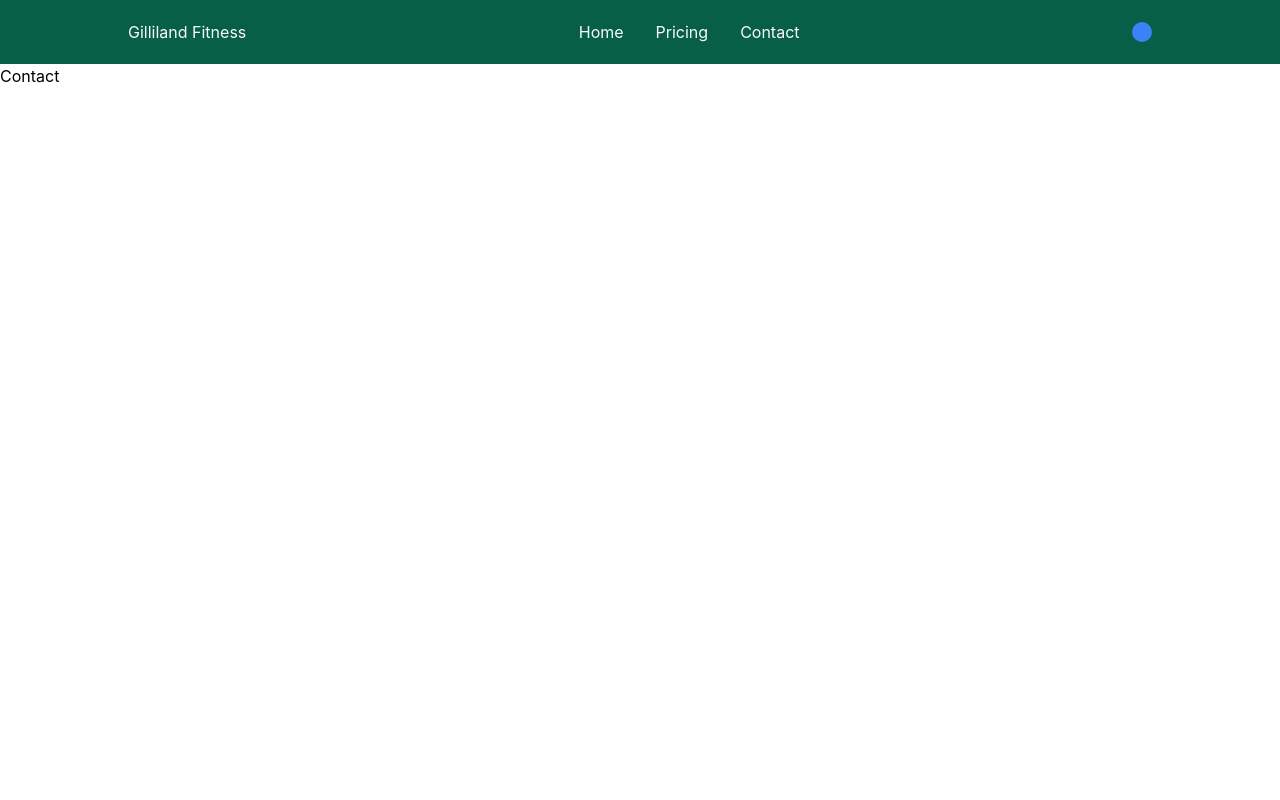
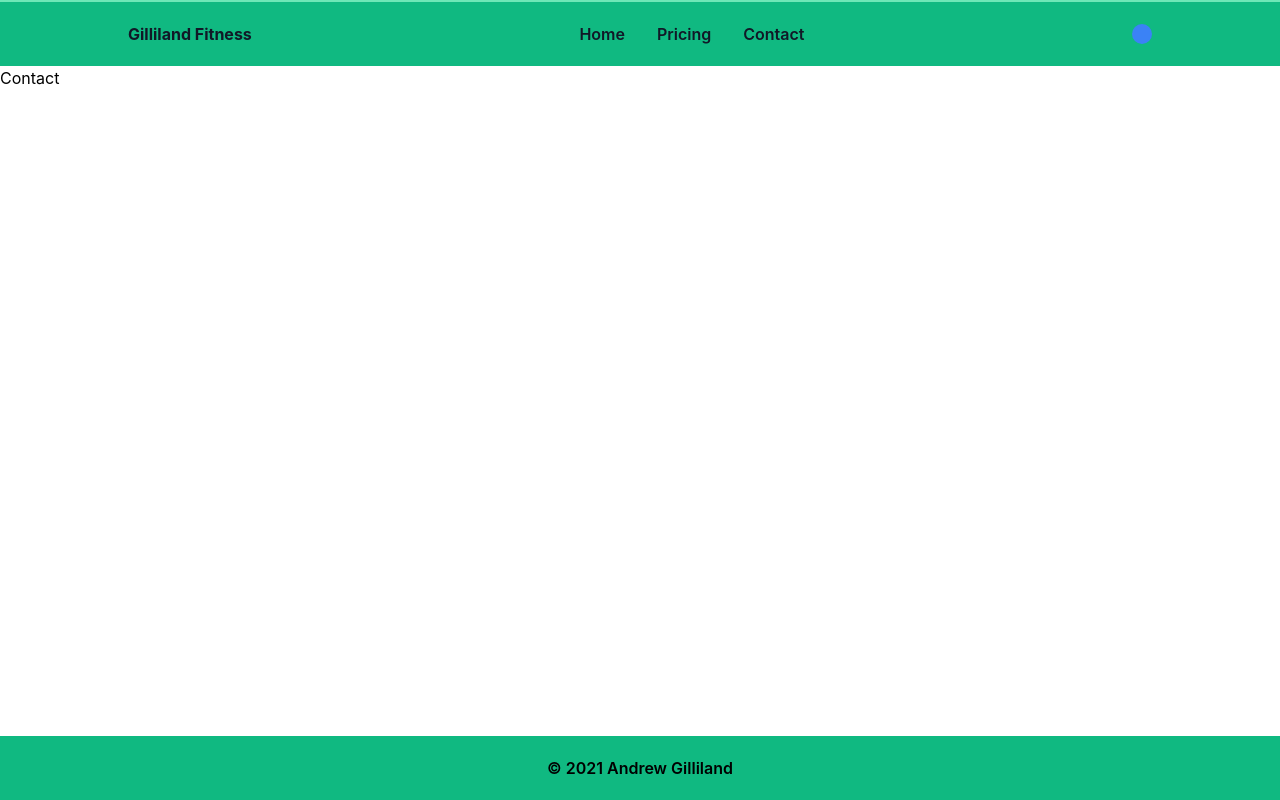
Before and after one commit to andrewgilliland/gilliland-fitness-next, a Next.js app: page /contact in a window 1280 px wide. Built offline with nearby package versions, Linux system fonts and the light colour scheme.

Commit message:
adds footer component

```diff
--- /dev/null
+++ b/components/Footer.js
@@ -0,0 +1,9 @@
+export default function Footer() {
+  return (
+    <footer className="bg-green-500 py-5 flex justify-center">
+      <div className="font-semibold">
+        © {new Date().getFullYear()} Andrew Gilliland
+      </div>
+    </footer>
+  );
+}
--- a/components/Header.js
+++ b/components/Header.js
@@ -3,9 +3,9 @@ import Nav from "./Nav";
 
 export default function Header() {
   return (
-    <header className="bg-green-800">
-      <div className="text-gray-50 py-5 flex justify-between items-center mx-auto max-w-5xl">
-        <h1>
+    <header className="bg-green-500 border-t-2 border-green-300">
+      <div className="text-gray-900 py-5 flex justify-between items-center mx-auto max-w-5xl">
+        <h1 className="font-bold">
           <Link href="/">Gilliland Fitness</Link>
         </h1>
         <Nav />
--- a/components/NavLink.js
+++ b/components/NavLink.js
@@ -1,3 +1,7 @@
 export default function NavLink({ children }) {
-  return <div className="text-gray-050 mx-4 hover:text-gray-200">{children}</div>;
+  return (
+    <div className="font-semibold lg:mx-4 transition-all duration-300 hover:underline">
+      {children}
+    </div>
+  );
 }
--- a/components/Page.js
+++ b/components/Page.js
@@ -1,11 +1,15 @@
 import Header from "./Header";
+import Footer from "./Footer";
 
 export default function Page({ children }) {
   return (
-    <>
+    <div
+      className="grid min-h-screen"
+      style={{ gridTemplateRows: "auto 1fr auto" }}
+    >
       <Header />
       <div>{children}</div>
-      {/* TODO: Add Footer */}
-    </>
+      <Footer />
+    </div>
   );
 }
--- a/pages/index.js
+++ b/pages/index.js
@@ -3,7 +3,7 @@ import styles from "../styles/Home.module.css";
 
 export default function Home() {
   return (
-    <div className={styles.container}>
+    <div>
       <Head>
         <title>Gilliland Fitness</title>
         <link rel="icon" href="/favicon.ico" />
@@ -16,17 +16,6 @@ export default function Home() {
 
         <p>Get started!</p>
       </main>
-
-      <footer className={styles.footer}>
-        <a
-          href="https://vercel.com?utm_source=create-next-app&utm_medium=default-template&utm_campaign=create-next-app"
-          target="_blank"
-          rel="noopener noreferrer"
-        >
-          Powered by{" "}
-          <img src="/vercel.svg" alt="Vercel Logo" className={styles.logo} />
-        </a>
-      </footer>
     </div>
   );
 }
```
